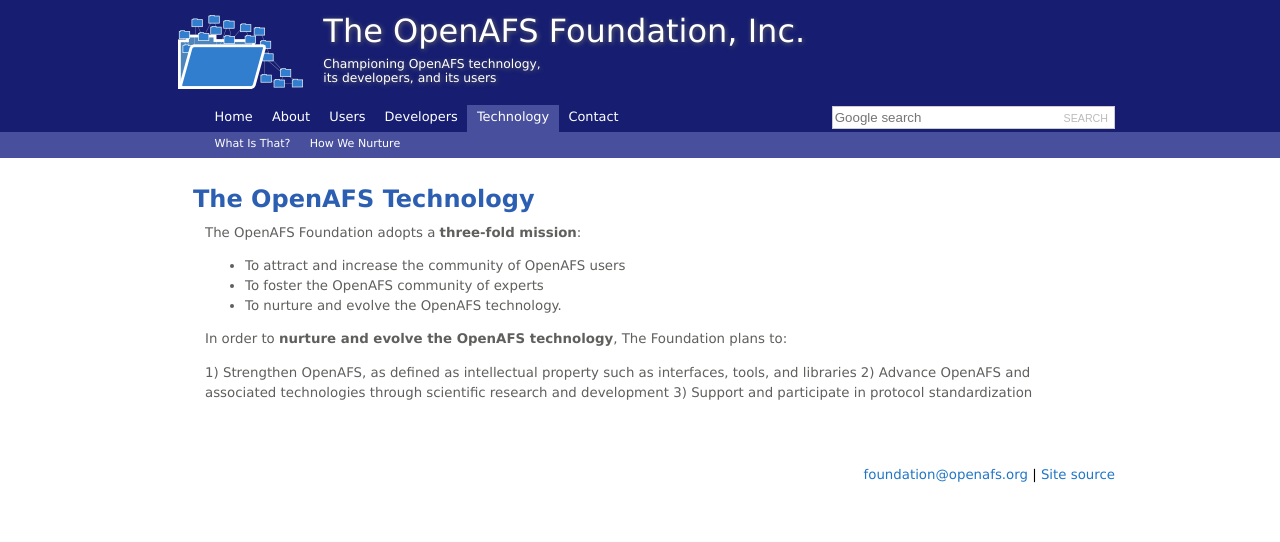
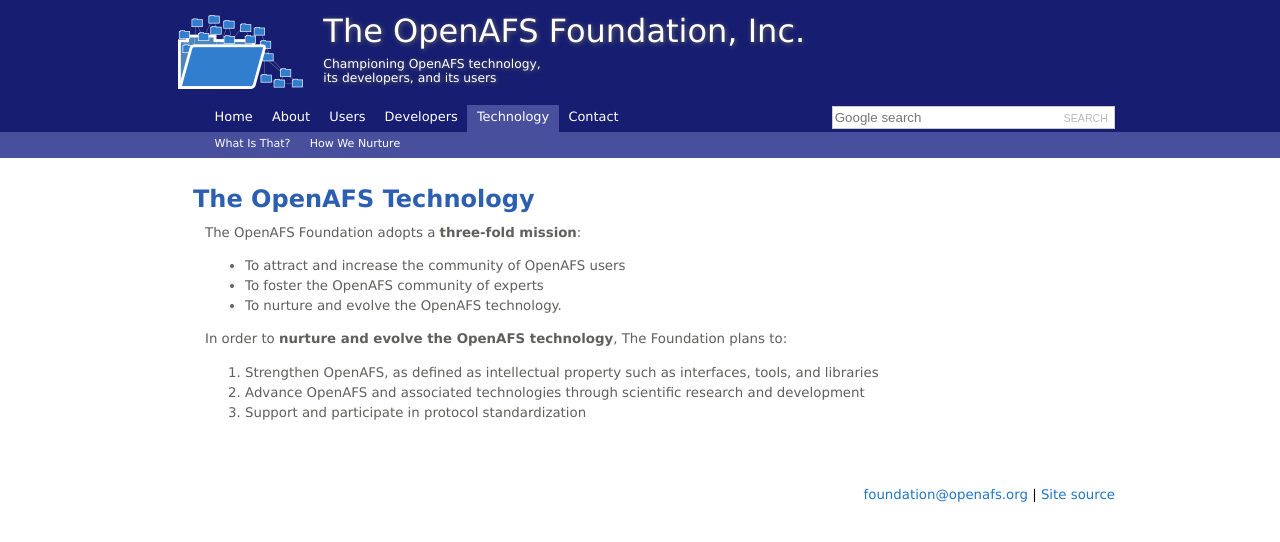
Before and after one commit to openafsfoundation/openafsfoundation.org, a Jekyll site: the page built from tech/index.md, in a window 1280 px wide. Shown: the top 542 px of the page. Built offline with Jekyll 4.4.1, drawn with Linux system fonts in a browser that asks for light colours.

Commit message:
Use appropriate formatting for numbered list
dots not parentheses

```diff
--- a/tech/index.md
+++ b/tech/index.md
@@ -7,12 +7,12 @@
 
 The OpenAFS Foundation adopts a **three-fold mission**:
 
-  - To attract and increase the community of OpenAFS users
-  - To foster the OpenAFS community of experts
-  - To nurture and evolve the OpenAFS technology.
+- To attract and increase the community of OpenAFS users
+- To foster the OpenAFS community of experts
+- To nurture and evolve the OpenAFS technology.
 
 In order to **nurture and evolve the OpenAFS technology**, The Foundation plans to:
 
-1) Strengthen OpenAFS, as defined as intellectual property such as interfaces, tools, and libraries
-2) Advance OpenAFS and associated technologies through scientific research and development
-3) Support and participate in protocol standardization
+1. Strengthen OpenAFS, as defined as intellectual property such as interfaces, tools, and libraries
+2. Advance OpenAFS and associated technologies through scientific research and development
+3. Support and participate in protocol standardization
```
